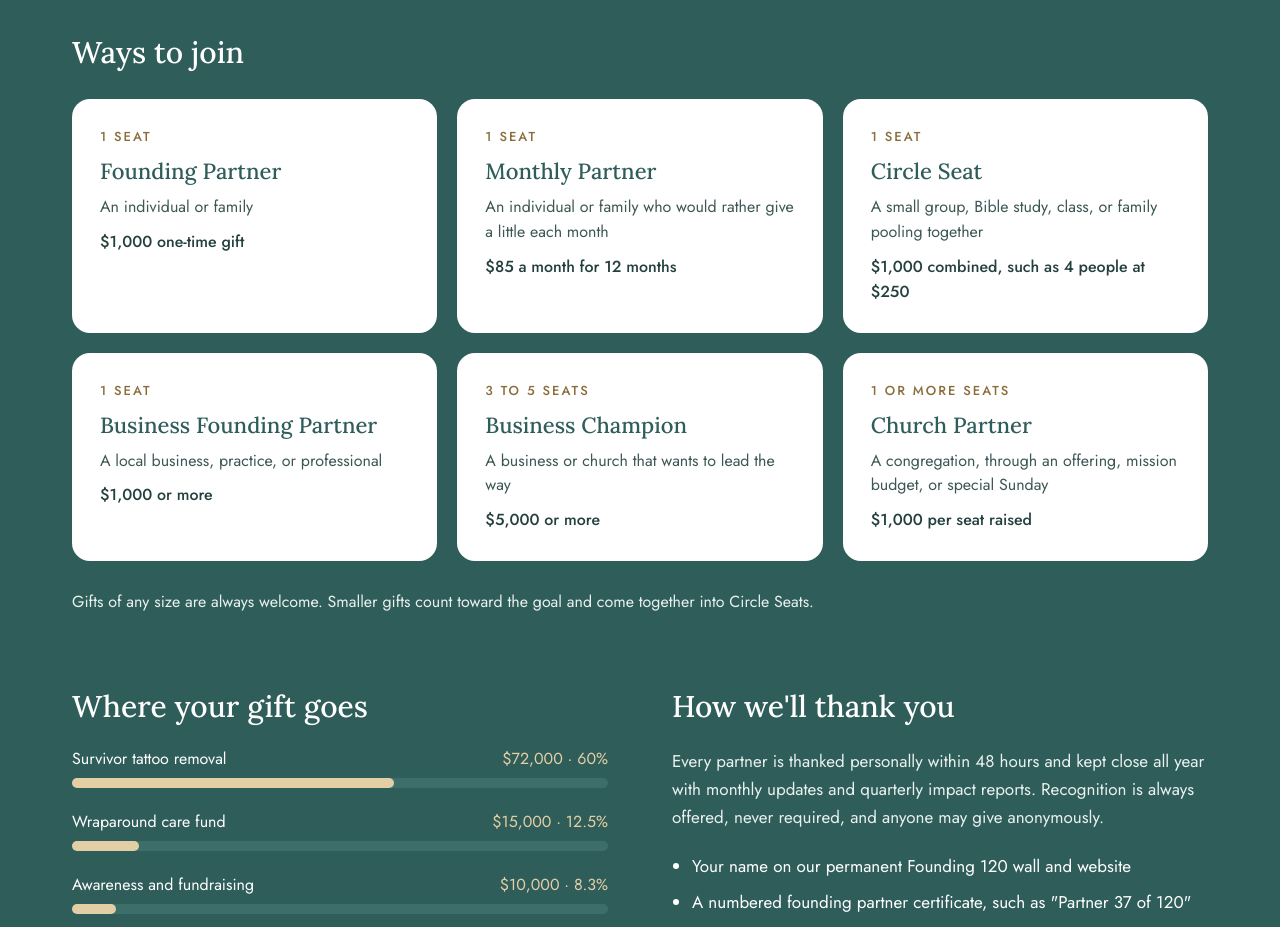
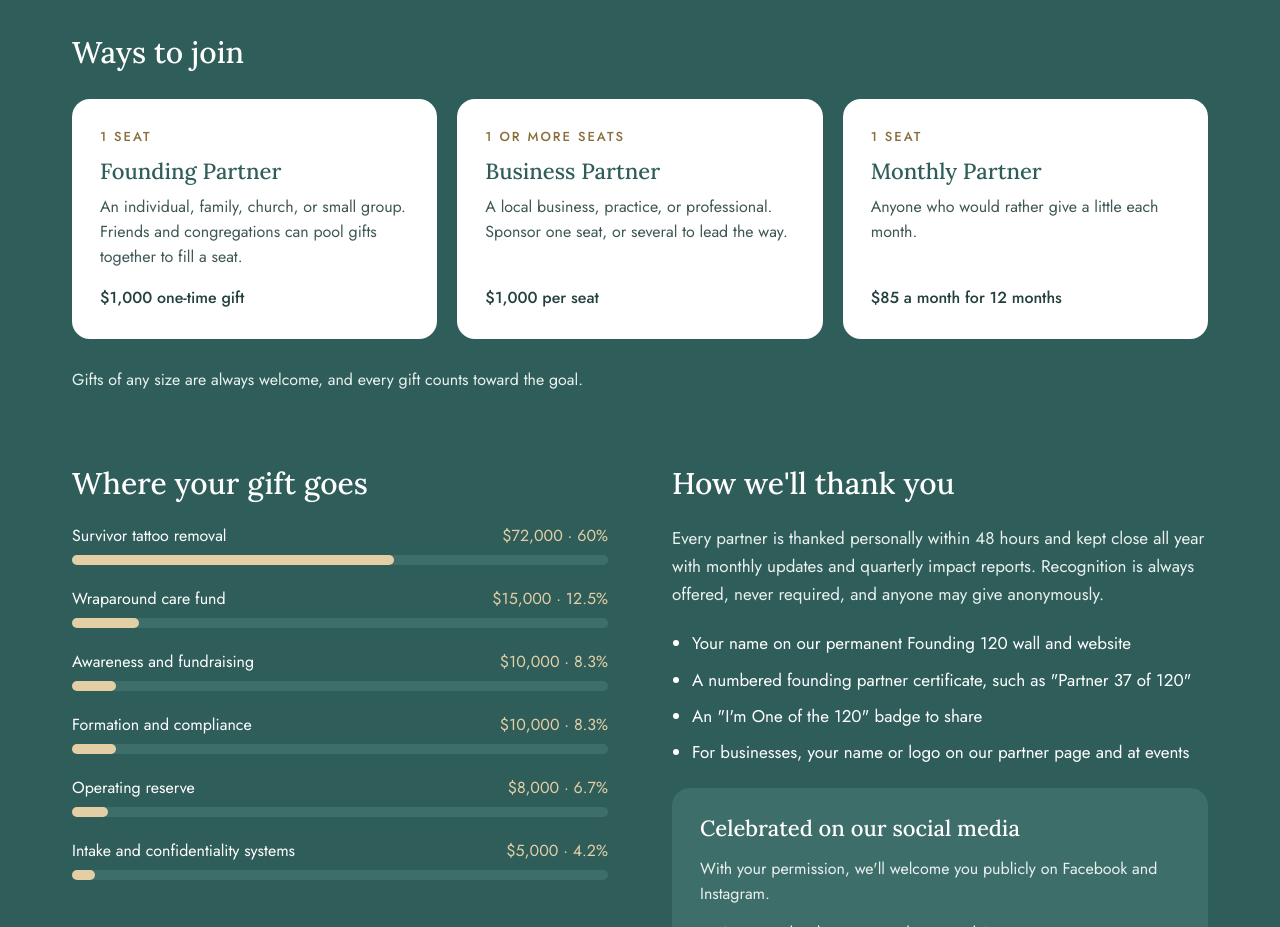
Before and after one commit to unmarkedministries/unmarkedministries.github.io, a plain HTML site: page index.html in a window 1280 px wide. Shown: the part 5180-6107 px from the top of the page. Drawn offline with Linux system fonts and the light colour scheme.

Commit message:
Simplify partner options to Founding, Business, and Monthly Partners
Co-Authored-By: Claude Opus 5.5 <noreply@anthropic.com>
Claude-Session: https://claude.ai/code/session_01C9bL4owB6azj7Dpv59nEPu

```diff
--- a/index.html
+++ b/index.html
@@ -125,7 +125,7 @@ header{position:sticky;top:0;z-index:50;background:#fff;border-bottom:1px solid
 .c120 .seat .eyebrow{font-size:13px;letter-spacing:2px;color:var(--gold-dk)}
 .seat h4{font-size:22px}
 .seat p{font-size:16px;line-height:1.55;color:var(--body)}
-.seat .amt{font-weight:500;color:var(--ink)}
+.seat .amt{font-weight:500;color:var(--ink);margin-top:auto;padding-top:6px}
 .note{font-size:16px;line-height:1.6;color:var(--on-dark)}
 .two-col{display:grid;gap:64px;grid-template-columns:repeat(auto-fit,minmax(340px,1fr))}
 .col{display:flex;flex-direction:column;gap:22px}
@@ -349,14 +349,11 @@ footer{background:var(--teal-dk);color:var(--on-dark-2);padding:72px 0 48px}
     <div style="display:flex;flex-direction:column;gap:28px">
       <h3>Ways to join</h3>
       <div class="seat-grid">
-        <div class="seat"><p class="eyebrow">1 seat</p><h4>Founding Partner</h4><p>An individual or family</p><p class="amt">$1,000 one-time gift</p></div>
-        <div class="seat"><p class="eyebrow">1 seat</p><h4>Monthly Partner</h4><p>An individual or family who would rather give a little each month</p><p class="amt">$85 a month for 12 months</p></div>
-        <div class="seat"><p class="eyebrow">1 seat</p><h4>Circle Seat</h4><p>A small group, Bible study, class, or family pooling together</p><p class="amt">$1,000 combined, such as 4 people at $250</p></div>
-        <div class="seat"><p class="eyebrow">1 seat</p><h4>Business Founding Partner</h4><p>A local business, practice, or professional</p><p class="amt">$1,000 or more</p></div>
-        <div class="seat"><p class="eyebrow">3 to 5 seats</p><h4>Business Champion</h4><p>A business or church that wants to lead the way</p><p class="amt">$5,000 or more</p></div>
-        <div class="seat"><p class="eyebrow">1 or more seats</p><h4>Church Partner</h4><p>A congregation, through an offering, mission budget, or special Sunday</p><p class="amt">$1,000 per seat raised</p></div>
+        <div class="seat"><p class="eyebrow">1 seat</p><h4>Founding Partner</h4><p>An individual, family, church, or small group. Friends and congregations can pool gifts together to fill a seat.</p><p class="amt">$1,000 one-time gift</p></div>
+        <div class="seat"><p class="eyebrow">1 or more seats</p><h4>Business Partner</h4><p>A local business, practice, or professional. Sponsor one seat, or several to lead the way.</p><p class="amt">$1,000 per seat</p></div>
+        <div class="seat"><p class="eyebrow">1 seat</p><h4>Monthly Partner</h4><p>Anyone who would rather give a little each month.</p><p class="amt">$85 a month for 12 months</p></div>
       </div>
-      <p class="note">Gifts of any size are always welcome. Smaller gifts count toward the goal and come together into Circle Seats.</p>
+      <p class="note">Gifts of any size are always welcome, and every gift counts toward the goal.</p>
     </div>
 
     <div class="two-col">
```
